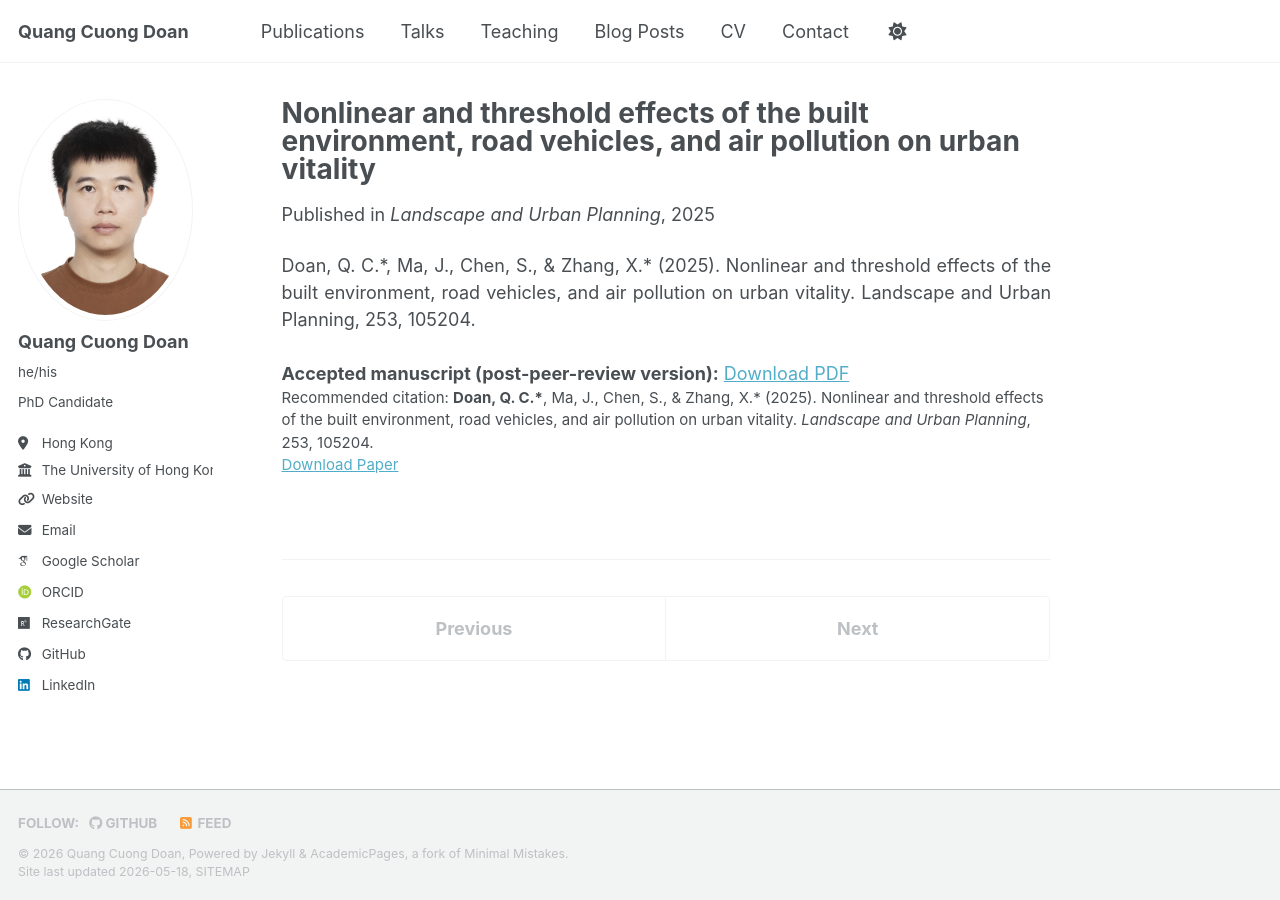
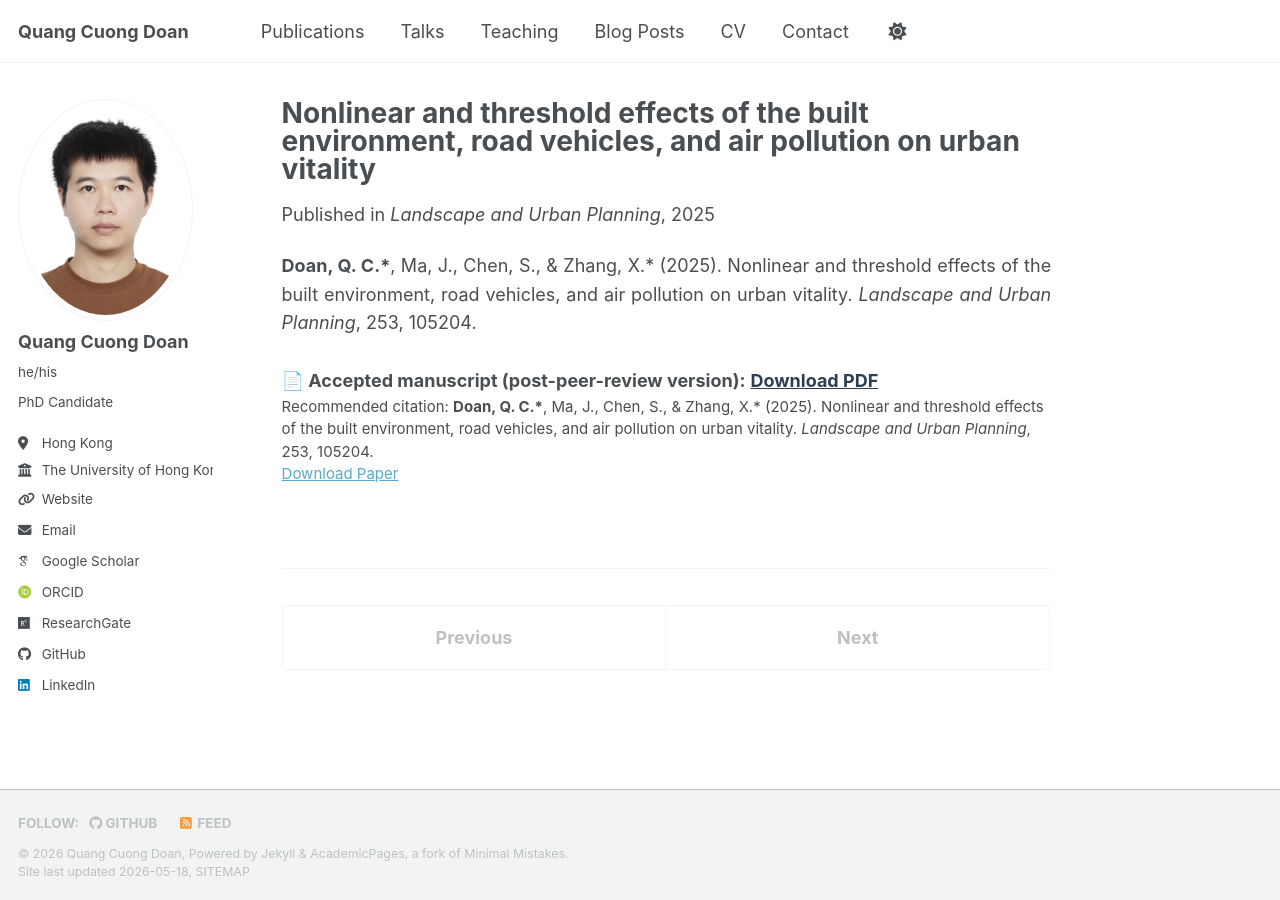
Before and after one commit to cuonghku95/cuonghku95.github.io, a Jekyll site: the page built from _publications/2025-01-03-nonlinear-effects-urban-vitality.md, in a window 1280 px wide. Built offline with Jekyll 4.4.1, drawn with Linux system fonts in a browser that asks for light colours; some web fonts are replaced; a script bundle is joined from its source files by our own code; library files that are not in the unit come from our copies.

Commit message:
Update 2025-01-03-nonlinear-effects-urban-vitality.md

```diff
--- a/_publications/2025-01-03-nonlinear-effects-urban-vitality.md
+++ b/_publications/2025-01-03-nonlinear-effects-urban-vitality.md
@@ -8,9 +8,12 @@ paperurl: "https://doi.org/10.1016/j.landurbplan.2024.105204"
 citation: "<b>Doan, Q. C.*</b>, Ma, J., Chen, S., & Zhang, X.* (2025). Nonlinear and threshold effects of the built environment, road vehicles, and air pollution on urban vitality. <i>Landscape and Urban Planning</i>, 253, 105204."
 ---
 
-<div style="text-align: justify;">
-Doan, Q. C.*, Ma, J., Chen, S., & Zhang, X.* (2025). Nonlinear and threshold effects of the built environment, road vehicles, and air pollution on urban vitality. Landscape and Urban Planning, 253, 105204.
+<div style="text-align: justify; line-height: 1.6;">
+
+<b>Doan, Q. C.*</b>, Ma, J., Chen, S., & Zhang, X.* (2025). Nonlinear and threshold effects of the built environment, road vehicles, and air pollution on urban vitality. <i>Landscape and Urban Planning</i>, 253, 105204.
 
 <br><br>
-<strong>Accepted manuscript (post-peer-review version):</strong> <a href="/files/Doan_etal_2025_UrbanVitality_Accepted.pdf">Download PDF</a>
+
+<strong>📄 Accepted manuscript (post-peer-review version):</strong> <a href="/files/Doan_etal_2025_UrbanVitality_Accepted.pdf" target="_blank" style="font-weight: bold; color: #2c3e50; text-decoration: underline;">Download PDF</a>
+
 </div>
```
